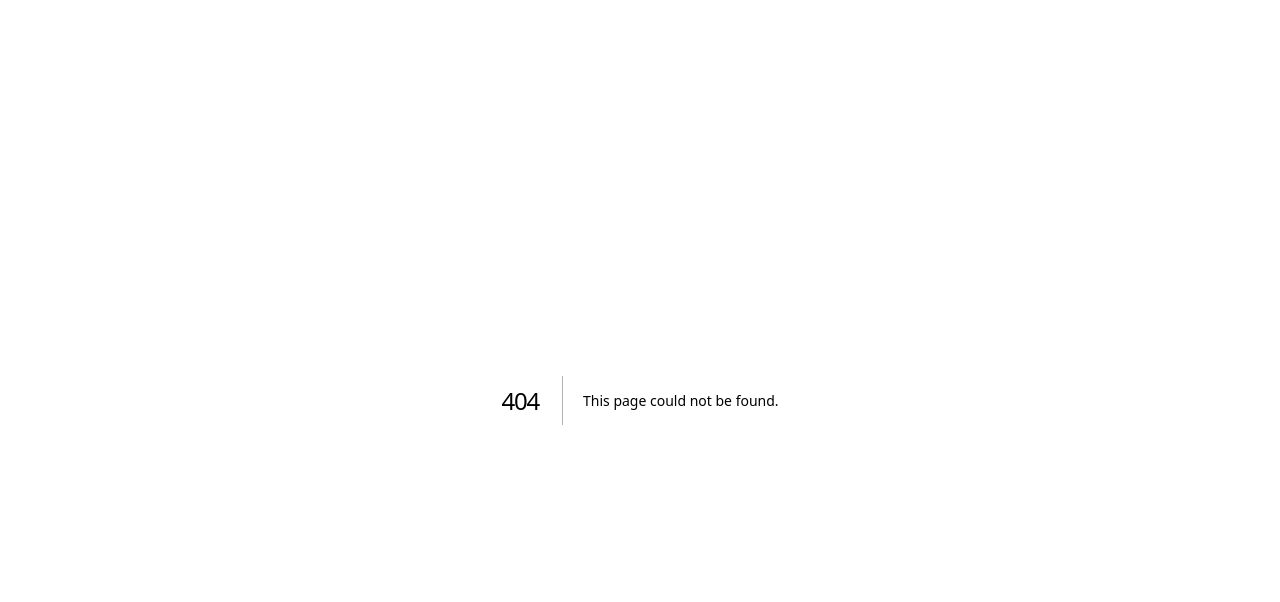
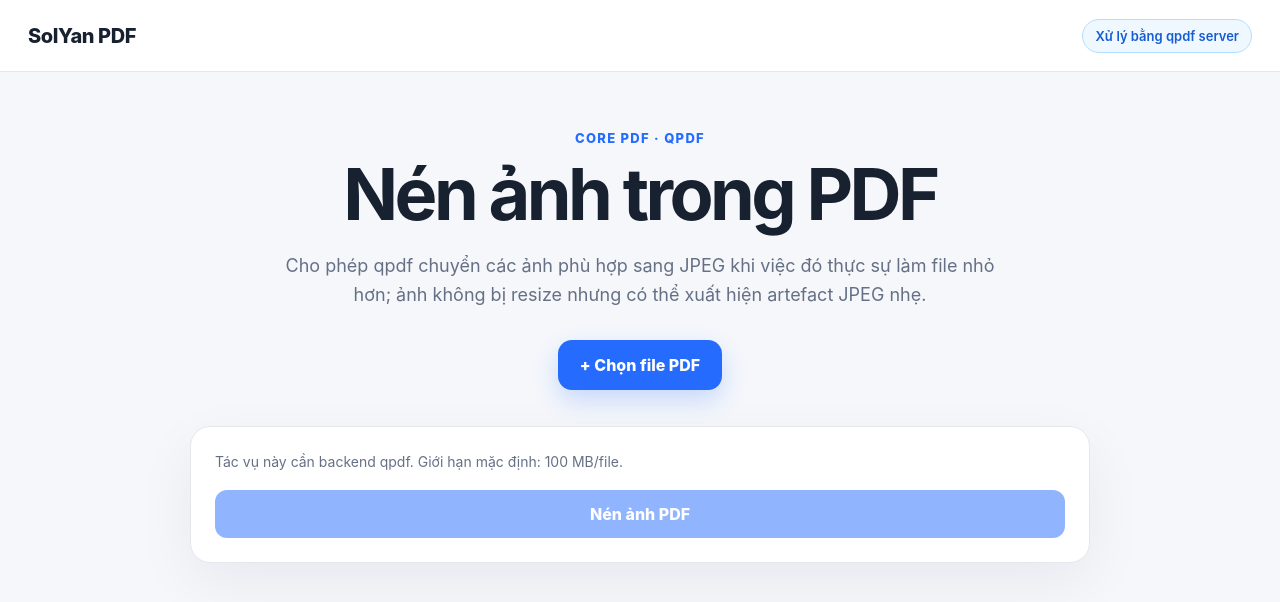
Before and after one commit to solyan842/SolYan-PDF, a Next.js app in the folder frontend/: page /compress-images in a window 1280 px wide. Before the commit this address had no page. Shown: the top 602 px of the page. Built offline with nearby package versions, Linux system fonts and the light colour scheme; no server answers.

Commit message:
feat: add image compression PDF page

```diff
--- /dev/null
+++ b/frontend/app/compress-images/page.tsx
@@ -0,0 +1,5 @@
+import ServerPdfTool from '../../components/ServerPdfTool';
+
+export default function CompressImagesPage() {
+  return <ServerPdfTool title="Nén ảnh trong PDF" description="Cho phép qpdf chuyển các ảnh phù hợp sang JPEG khi việc đó thực sự làm file nhỏ hơn; ảnh không bị resize nhưng có thể xuất hiện artefact JPEG nhẹ." endpoint="/pdf/compress-images" actionLabel="Nén ảnh PDF" outputName="solyan-image-compressed.pdf" />;
+}
```
